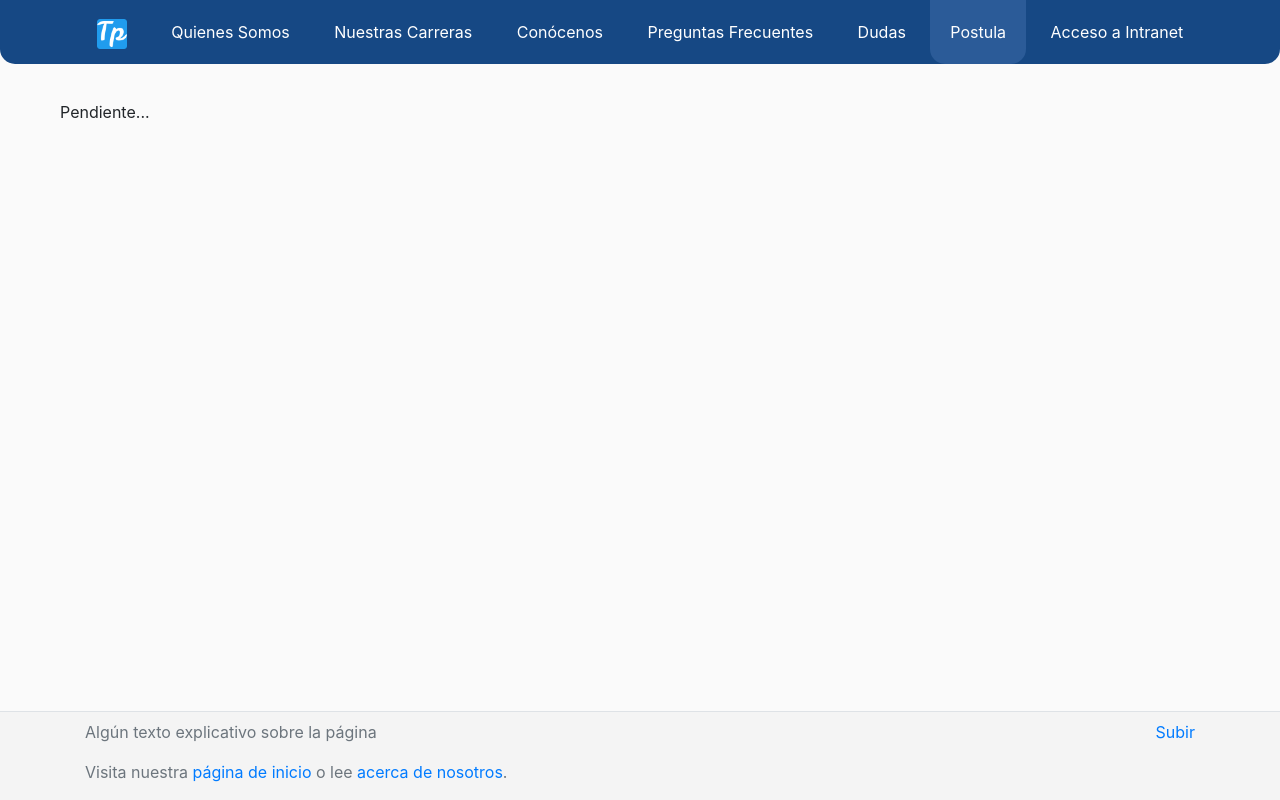
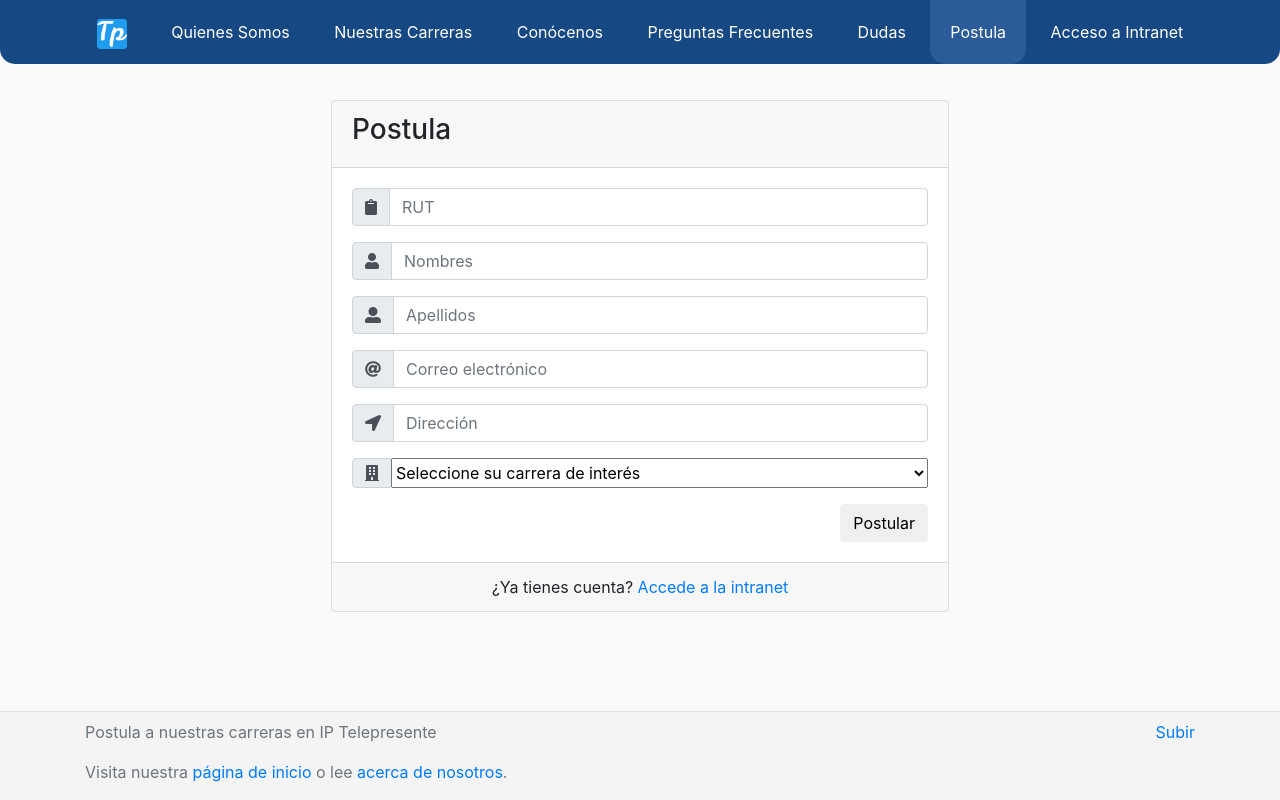
Before and after one commit to ignaciovillela/ip_telepresente, a plain HTML site: page postula.html in a window 1280 px wide. Drawn offline with nearby package versions, Linux system fonts and the light colour scheme.

Commit message:
add postula

```diff
--- a/js/intranet.js
+++ b/js/intranet.js
@@ -10,7 +10,7 @@
         submitButton.setAttribute('disabled', 'disabled');
         setTimeout(() => {
             success.classList.remove('d-none');
-            const user = email.value.replace('@telepresente.cl', '').replace('.', ' ');
+            const user = email.value.split('@')[0].replace('.', ' ');
             success.innerHTML += `<strong>${user}</strong>`;
             formDiv.classList.add('d-none');
         }, 1000);
--- a/postula.html
+++ b/postula.html
@@ -33,7 +33,73 @@
             <script src="js/main-menu.js"></script>
         </header>
         <main id="main" role="main">
-            Pendiente...
+            <div class="container">
+                <div class="d-flex justify-content-center h-100">
+                    <div id="success" class="p-3 mb-2 mt-5 px-5 bg-success text-white rounded d-none">
+                        Postulación enviada. Pronto te contactaremos.
+                    </div>
+                    <div id="form-div" class="card">
+                        <div class="card-header">
+                            <h3>Postula</h3>
+                        </div>
+                        <div class="card-body">
+                            <form id="form" action="#">
+                                <div class="input-group form-group">
+                                    <div class="input-group-prepend">
+                                        <span class="input-group-text"><em class="fas fa-clipboard"></em></span>
+                                    </div>
+                                    <input type="text" class="form-control" placeholder="RUT" required>
+                                </div>
+                                <div class="input-group form-group">
+                                    <div class="input-group-prepend">
+                                        <span class="input-group-text"><em class="fas fa-user"></em></span>
+                                    </div>
+                                    <input type="text" class="form-control" placeholder="Nombres" required>
+                                </div>
+                                <div class="input-group form-group">
+                                    <div class="input-group-prepend">
+                                        <span class="input-group-text"><em class="fas fa-user-alt"></em></span>
+                                    </div>
+                                    <input type="text" class="form-control" placeholder="Apellidos" required>
+                                </div>
+                                <div class="input-group form-group">
+                                    <div class="input-group-prepend">
+                                        <span class="input-group-text"><em class="fas fa-at"></em></span>
+                                    </div>
+                                    <input id="email" type="email" class="form-control" placeholder="Correo electrónico" required>
+                                </div>
+                                <div class="input-group form-group">
+                                    <div class="input-group-prepend">
+                                        <span class="input-group-text"><em class="fas fa-location-arrow"></em></span>
+                                    </div>
+                                    <input type="text" class="form-control" placeholder="Dirección" required>
+                                </div>
+                                <div class="input-group form-group">
+                                    <div class="input-group-prepend">
+                                        <span class="input-group-text"><em class="fas fa-building"></em></span>
+                                    </div>
+                                    <select class="form-select" required>
+                                        <option value="">Seleccione su carrera de interés</option>
+                                        <option value="1">Técnico en administración de empresas mención recursos humanos</option>
+                                        <option value="2">Ingeniería en administración de empresas</option>
+                                        <option value="3">Ingeniería en data science</option>
+                                        <option value="4">Ingeniería de ejecución en informática </option>
+                                    </select>
+                                </div>
+
+                                <div class="form-group">
+                                    <input id="enviar" type="submit" value="Postular" class="btn float-right login_btn">
+                                </div>
+                            </form>
+                        </div>
+                        <div class="card-footer">
+                            <div class="d-flex justify-content-center links">
+                                ¿Ya tienes cuenta?&nbsp;<a href="acceso_intranet.html">Accede a la intranet</a>
+                            </div>
+                        </div>
+                    </div>
+                </div>
+            </div>
         </main>
         <footer class="text-muted">
             <div class="border-top mb-2"></div>
@@ -41,9 +107,10 @@
                 <p class="float-right">
                     <a href="#">Subir</a>
                 </p>
-                <p>Algún texto explicativo sobre la página</p>
+                <p>Postula a nuestras carreras en IP Telepresente</p>
                 <p>Visita nuestra <a href="index.html">página de inicio</a> o lee <a href="conocenos.html">acerca de nosotros</a>.</p>
             </div>
         </footer>
     </body>
+    <script src="js/intranet.js"></script>
 </html>
```
Also changed, not shown: acceso_intranet.html (+1 -1 lines), nuestras_carreras.html (+3 -3 lines).
